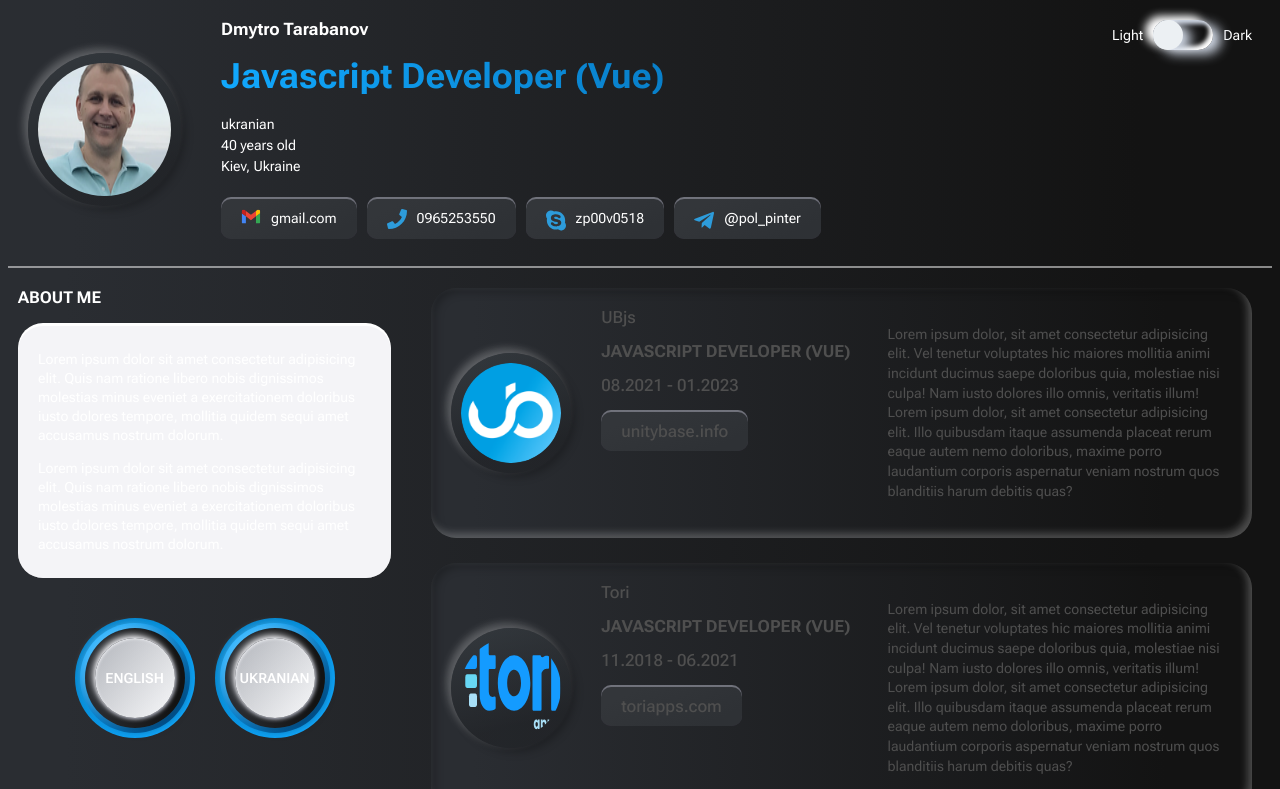
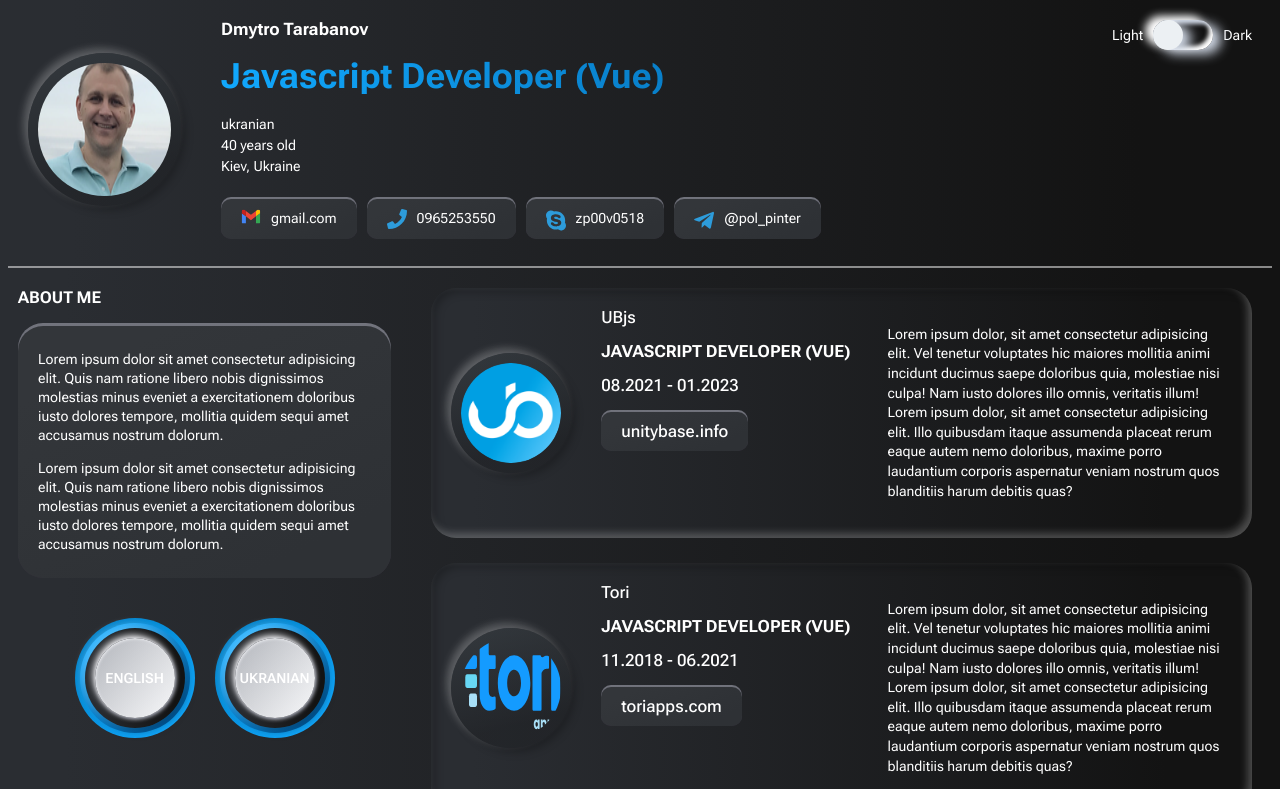
Before and after one commit to zp00v0518/cv-neo, a Vue app: page / in a window 1280 px wide. Shown: the top 789 px of the page. Built offline with nearby package versions, Linux system fonts and the light colour scheme.

Commit message:
fixed dark style for card

```diff
--- a/src/components/atoms/BadgeBtn/BadgeBtn.vue
+++ b/src/components/atoms/BadgeBtn/BadgeBtn.vue
@@ -35,12 +35,12 @@ export default {
 .badge-btn {
   display: inline-block;
   width: fit-content;
-  color: inherit;
+  padding-top: 2px;
+  color: var(--txt-secondary-color);
   text-decoration: none;
-  cursor: pointer;
-  padding-top: 2px;
   background: var(--bg-badge-btn);
   border-radius: var(--border-radius);
+  cursor: pointer;
 }
 
 .badge-btn--wrap {
--- a/src/components/moleculs/AboutCv/AboutCv.vue
+++ b/src/components/moleculs/AboutCv/AboutCv.vue
@@ -39,14 +39,14 @@ export default {
   display: block;
   color: inherit;
   padding-top: 3px;
-  background: white;
+  background: var(--bg-badge-btn);
   border-radius: var(--border-radius);
   background-blend-mode: overlay;
 }
 .about__content {
   column-gap: var(--padding);
   padding: var(--padding) var(--padding-double);
-  background-color: rgba(233, 234, 240, 0.5);
+  background: var(--bg-badge-btn--wrap);
   border-radius: var(--border-radius);
 }
 </style>
--- a/src/components/moleculs/CardCv/CardCv.vue
+++ b/src/components/moleculs/CardCv/CardCv.vue
@@ -63,7 +63,7 @@ export default {
   grid-template-columns: 130px minmax(25%, 35%) minmax(35%, 60%);
   column-gap: var(--padding-double);
   padding: var(--padding-double);
-  color: var(--txt-primary-color-light);
+  color: var(--txt-primary-color);
   background: var(--bg-primary);
   box-shadow: inset var(--shadow-base-part1), inset var(--shadow-base-part2), inset var(--shadow-base-part3);
   border-radius: 25px;
```
